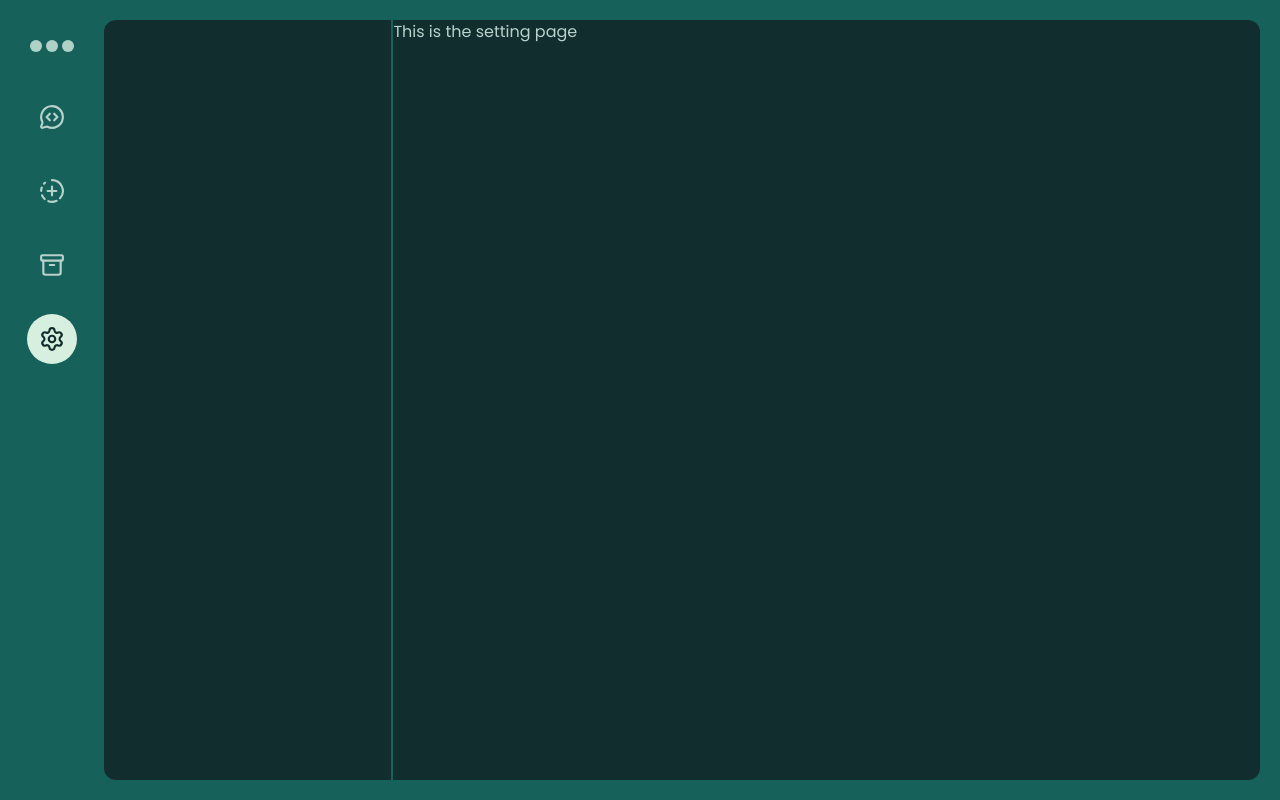
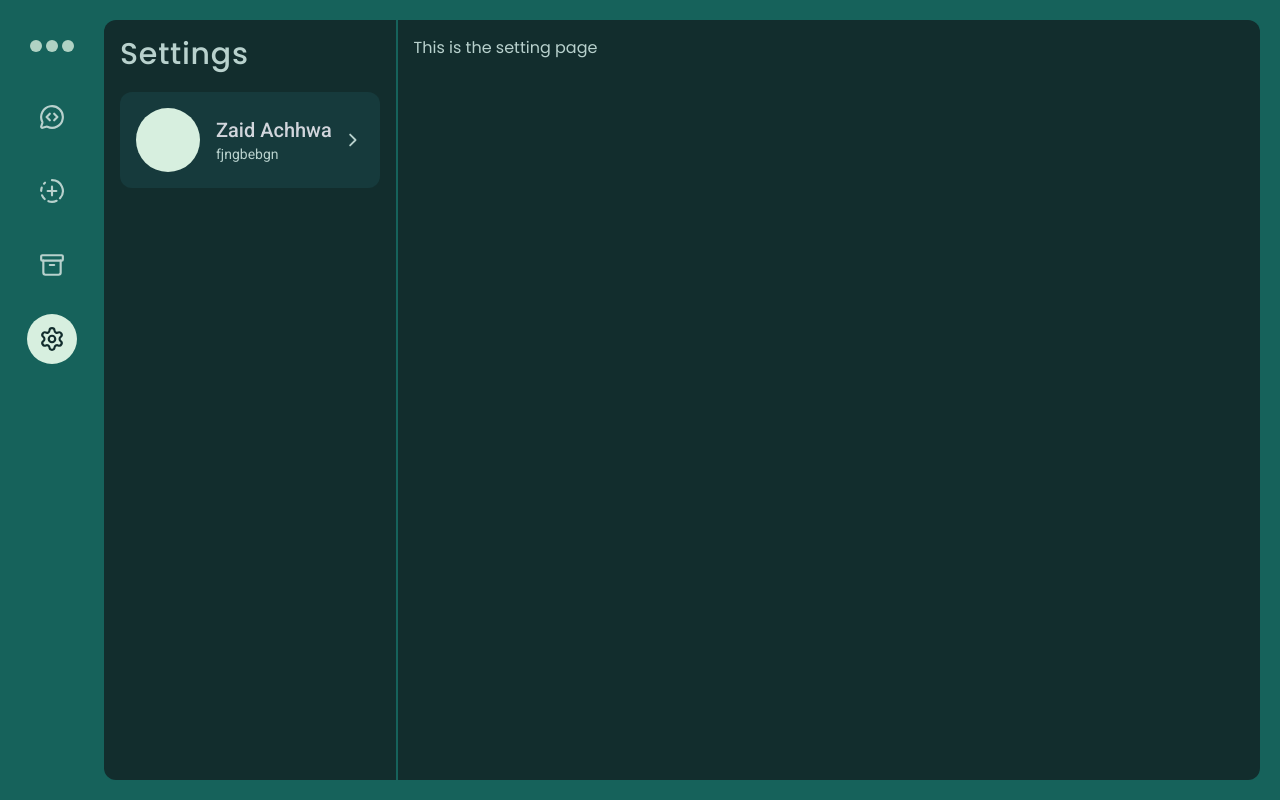
Before and after one commit to zaidachhwa/NexChat-Frontend, a Next.js app: page /chats/settings in a window 1280 px wide. Built offline with nearby package versions, Linux system fonts and the light colour scheme.

Commit message:
feat: add SidePanel component and enhance ChatLayout with new side panel structure

```diff
--- a/src/app/chats/layout.js
+++ b/src/app/chats/layout.js
@@ -1,4 +1,5 @@
 import SideBar from "@/components/SideBar";
+import SidePanel from "@/components/SidePanel";
 import React from "react";
 
 const ChatLayout = ({ children }) => {
@@ -9,9 +10,11 @@
       {/* Main section */}
       <main className="flex-1 bg-darkgreen rounded-xl flex">
         {/* Contact */}
-        <div className="w-2/6 border-r-2 border-green"></div>
+        <div className="w-2/6 border-r-2 border-green p-4">
+          <SidePanel />
+        </div>
         {/* Main chats  */}
-        <div className="w-full">{children}</div>
+        <div className="w-full p-4">{children}</div>
       </main>
     </section>
   );
--- a/src/app/login/page.js
+++ b/src/app/login/page.js
@@ -1,7 +1,7 @@
 "use client";
 import { CustomInput } from "@/common/CustomInput";
 import Image from "next/image";
-import React from "react";
+import React, { useEffect } from "react";
 import { useForm } from "react-hook-form";
 import * as yup from "yup";
 import { yupResolver } from "@hookform/resolvers/yup";
@@ -36,14 +36,16 @@
 
   const { router, loading, setLoading, setUser, user, token } = useAuth();
 
-  if (user && token) {
-    return router.push("/chats");
-  }
-
   const onSubmit = (data) => {
     loginUser(data, router, setLoading, setUser);
     reset();
   };
+
+  useEffect(() => {
+    if (user && token) {
+      return router.push("/chats");
+    }
+  }, [user, token, router]);
 
   return (
     <div className="bg-white p-5 min-h-screen w-full flex items-start md:items-center justify-center">
--- a/src/app/page.js
+++ b/src/app/page.js
@@ -1,7 +1,7 @@
 "use client";
 import { CustomInput } from "@/common/CustomInput";
 import Image from "next/image";
-import React, { useState } from "react";
+import React, { useEffect, useState } from "react";
 import { useForm } from "react-hook-form";
 import * as yup from "yup";
 import { yupResolver } from "@hookform/resolvers/yup";
@@ -47,9 +47,11 @@
     reset();
   };
 
-  if (user && token) {
-    return router.push("/chats");
-  }
+  useEffect(() => {
+    if (user && token) {
+      return router.push("/chats");
+    }
+  }, [user, token, router]);
 
   return (
     <div className="bg-white p-5 min-h-screen w-full flex items-start md:items-center justify-center">
--- /dev/null
+++ b/src/components/SidePanel.js
@@ -0,0 +1,22 @@
+"use client";
+import { usePathname } from "next/navigation";
+import StatusSidePanel from "./status/StatusSidePanel";
+import ChatSidePanel from "./chats/ChatSidePanel";
+import ArchiveSidePanel from "./archive/ArchiveSidePanel";
+import SettingsSidePanel from "./settings/SettingsSidePanel";
+
+const SidePanel = () => {
+  const path = usePathname();
+
+  if (path === "/chats/status") {
+    return <StatusSidePanel />;
+  } else if (path === "/chats/archive") {
+    return <ArchiveSidePanel />;
+  } else if (path === "/chats/settings") {
+    return <SettingsSidePanel />;
+  } else {
+    return <ChatSidePanel />;
+  }
+};
+
+export default SidePanel;
--- /dev/null
+++ b/src/components/archive/ArchiveSidePanel.js
@@ -0,0 +1,7 @@
+import React from "react";
+
+const ArchiveSidePanel = () => {
+  return <div>this is the archive side panel</div>;
+};
+
+export default ArchiveSidePanel;
--- /dev/null
+++ b/src/components/chats/ChatSidePanel.js
@@ -0,0 +1,7 @@
+import React from "react";
+
+const ChatSidePanel = () => {
+  return <div>This is the chat side panel</div>;
+};
+
+export default ChatSidePanel;
--- /dev/null
+++ b/src/components/settings/SettingsSidePanel.js
@@ -0,0 +1,29 @@
+import { ChevronRight } from "lucide-react";
+import React from "react";
+
+const SettingsSidePanel = () => {
+  return (
+    <div className="flex flex-col gap-5 w-full">
+      <h2 className="text-3xl font-medium tracking-wide font-poppins ">
+        Settings
+      </h2>
+      {/* Profile */}
+      <div className="w-full flex items-center justify-between bg-hovergreen p-4 rounded-xl">
+        {/* Profile's Data  */}
+        <div className="w-full flex gap-4 items-center justify-center">
+          {/* Profile Image  */}
+          <div className="size-16 bg-icongreen rounded-full shrink-0"></div>
+          {/* Profile's Name  */}
+          <div className="flex flex-col w-full font-roboto">
+            <h3 className="text-xl font-medium text-gray-300">Zaid Achhwa</h3>
+            <p className="text-sm">fjngbebgn</p>
+          </div>
+        </div>
+        {/* Arrow */}
+        <ChevronRight />
+      </div>
+    </div>
+  );
+};
+
+export default SettingsSidePanel;
--- /dev/null
+++ b/src/components/status/StatusSidePanel.js
@@ -0,0 +1,7 @@
+import React from "react";
+
+const StatusSidePanel = () => {
+  return <div>Status Side Panel</div>;
+};
+
+export default StatusSidePanel;
```
